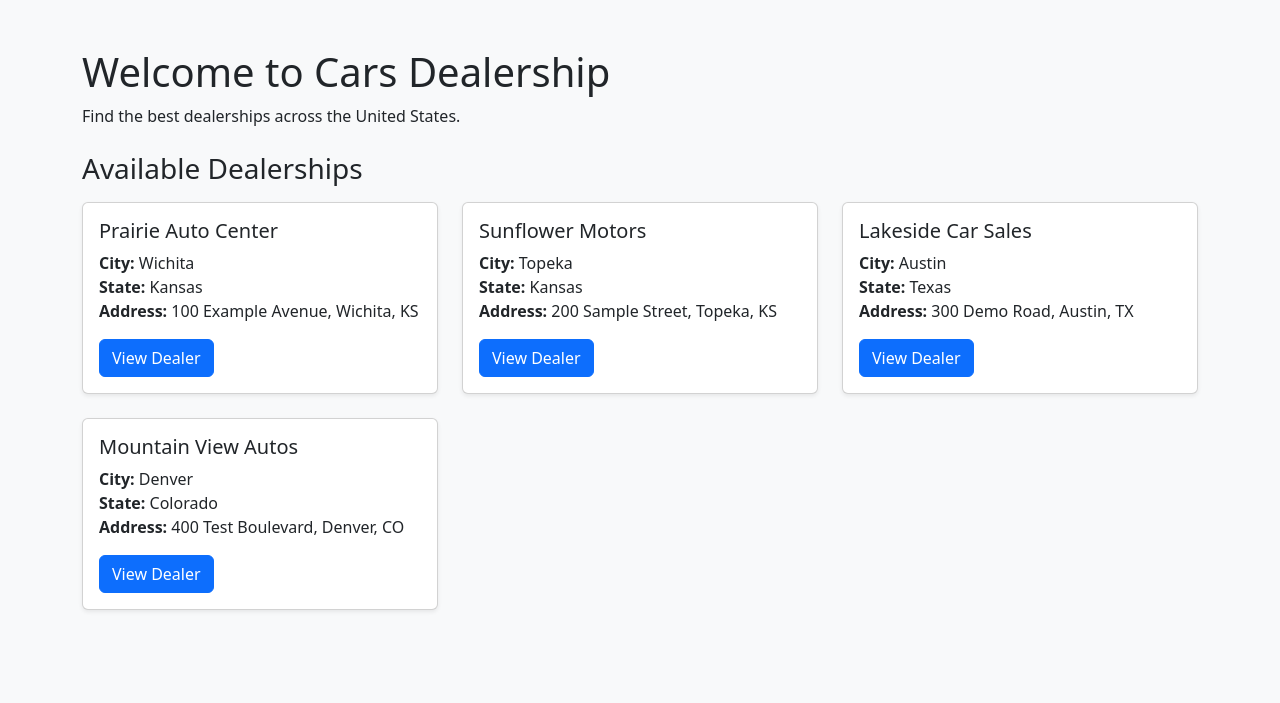
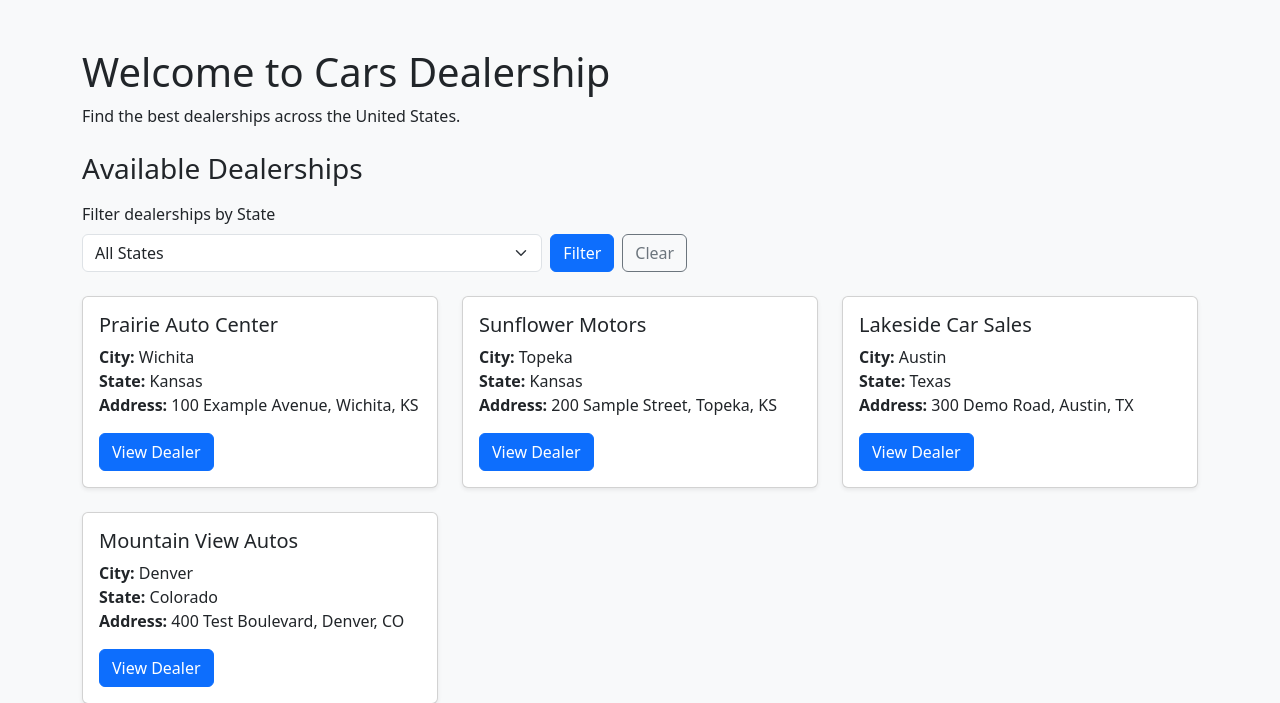
Before and after one commit to IsobekSharipov/IBM-Fullstack-Cars-Dealership-Capstone, a Django app: page / in a window 1280 px wide. Shown: the part 56-759 px from the top of the page. Run offline with Django 5.2, Linux system fonts and the light colour scheme.

Commit message:
Add state filter selector to dealership home page

```diff
--- a/server/templates/home.html
+++ b/server/templates/home.html
@@ -21,6 +21,19 @@
 <h1>Welcome to Cars Dealership</h1>
 <p>Find the best dealerships across the United States.</p>
 <h3 class="mt-4 mb-3">Available Dealerships</h3>
+<form method="get" action="/" class="row g-2 align-items-end mb-4">
+<div class="col-md-5">
+<label for="state" class="form-label">Filter dealerships by State</label>
+<select id="state" name="state" class="form-select">
+<option value="">All States</option>
+<option value="Kansas" {% if selected_state == "Kansas" %}selected{% endif %}>Kansas</option>
+<option value="Texas" {% if selected_state == "Texas" %}selected{% endif %}>Texas</option>
+<option value="Colorado" {% if selected_state == "Colorado" %}selected{% endif %}>Colorado</option>
+</select></div>
+<div class="col-auto"><button class="btn btn-primary" type="submit">Filter</button></div>
+<div class="col-auto"><a class="btn btn-outline-secondary" href="/">Clear</a></div>
+</form>
+{% if selected_state %}<p class="text-muted">Showing dealerships in {{ selected_state }}</p>{% endif %}
 <div class="row">
 {% for dealer in dealers %}
 <div class="col-md-4 mb-4"><div class="card h-100 shadow-sm"><div class="card-body">
```
